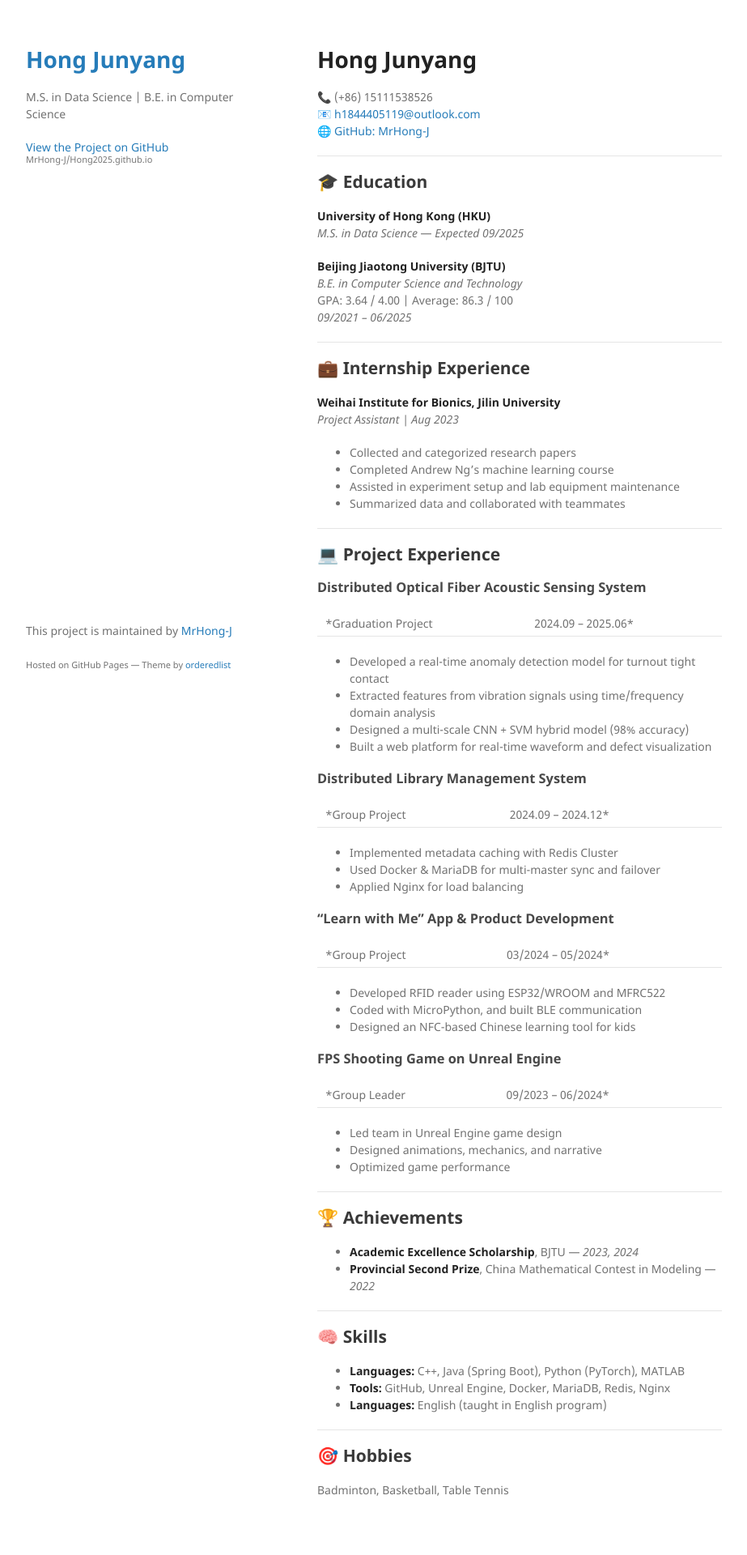
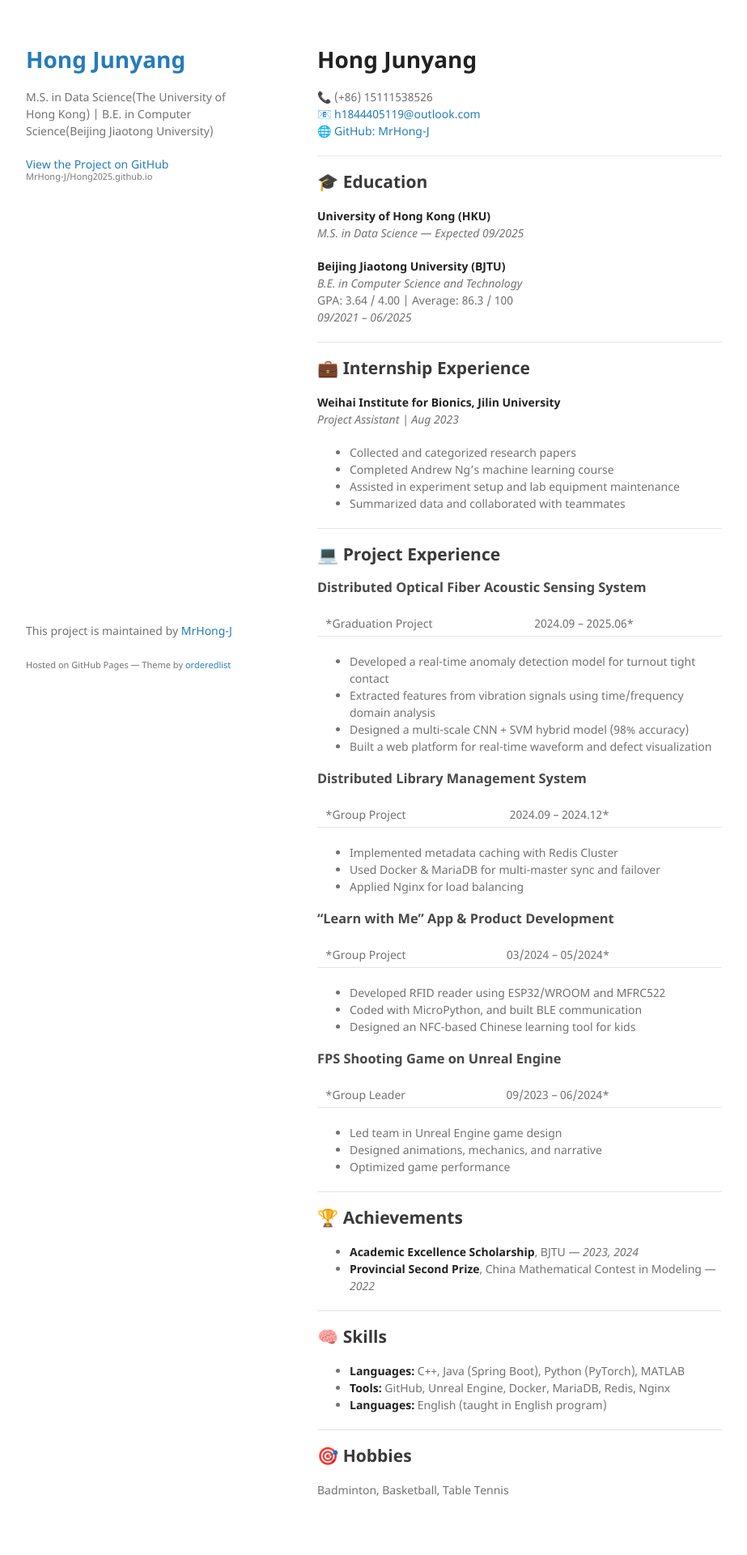
Before and after one commit to MrHong-J/Hong2025.github.io, a Jekyll site: the page built from index.md, in a window 1280 px wide. Shown: the whole page at 81% size, without its empty margins (178-1101 px from the left). Built offline with Jekyll 4.4.1, drawn with Linux system fonts in a browser that asks for light colours.

Commit message:
Update _config.yml

```diff
--- a/_config.yml
+++ b/_config.yml
@@ -2,9 +2,13 @@ remote_theme: pages-themes/minimal@v0.2.0
 plugins:
 - jekyll-remote-theme
 title: Hong Junyang
-description: M.S. in Data Science | B.E. in Computer Science
+description: M.S. in Data Science(The University of Hong Kong) | B.E. in Computer Science(Beijing Jiaotong University)
 show_downloads: false
 google_analytics: false
 theme: jekyll-theme-minimal
+
+url: "https://mrhong-j.github.io/Hong2025.github.io/"
+baseurl: "/another-page.html"                        # ✅ 根路径部署，不用子路径
+
 github:
   username: MrHong-J
```
